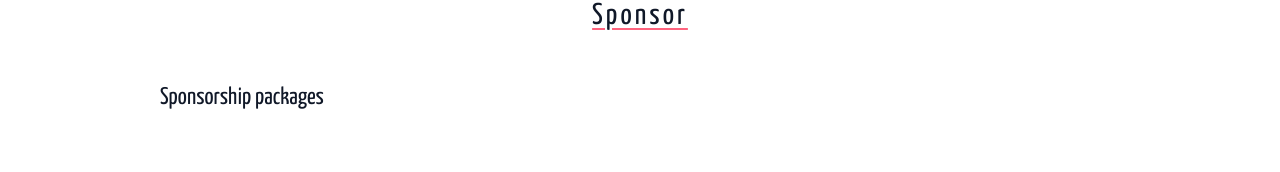
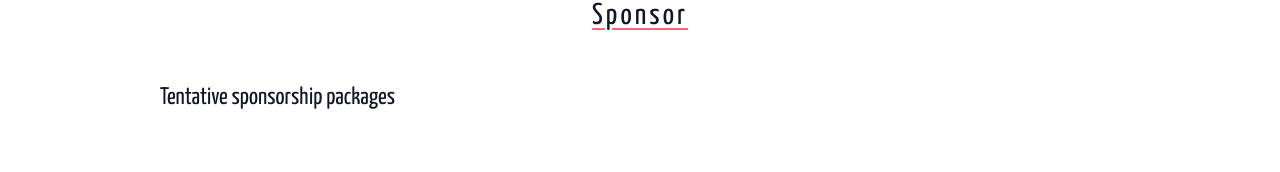
Before and after one commit to sciwork/swconf2025, a Next.js app: page /sponsor in a window 1280 px wide. Shown: the part 698-870 px from the top of the page. Built offline with nearby package versions, Linux system fonts and the light colour scheme.

Commit message:
feat: mark sponsor page as tentative and set package prices to TBD
Signed-off-by: Chun-Hsu Lai <as2266317@gmail.com>

```diff
--- a/contents/sponsor.mdx
+++ b/contents/sponsor.mdx
@@ -1,6 +1,6 @@
 # Sponsor
 
-## Sponsorship packages
+## Tentative sponsorship packages
 
 <div className="tw:overflow-x-auto tw:mb-12">
   <table className="tw:min-w-full tw:rounded-3xl tw:bg-white tw:text-slate-700">
@@ -15,9 +15,9 @@
     <tbody className="tw:text-sm">
       <tr>
         <th scope="row" className="tw:px-5 tw:py-4 tw:text-left tw:text-base tw:font-semibold tw:text-slate-900">Price (NTD)</th>
-        <td className="tw:px-5 tw:py-4 tw:text-base tw:font-semibold tw:text-slate-900">53,999</td>
-        <td className="tw:px-5 tw:py-4 tw:text-base tw:font-semibold tw:text-slate-900">70,999</td>
-        <td className="tw:px-5 tw:py-4 tw:text-base tw:font-semibold tw:text-slate-900">118,999</td>
+        <td className="tw:px-5 tw:py-4 tw:text-base tw:font-semibold tw:text-slate-900">TBD</td>
+        <td className="tw:px-5 tw:py-4 tw:text-base tw:font-semibold tw:text-slate-900">TBD</td>
+        <td className="tw:px-5 tw:py-4 tw:text-base tw:font-semibold tw:text-slate-900">TBD</td>
       </tr>
       <tr>
         <th scope="row" className="tw:px-5 tw:py-4 tw:text-left tw:font-semibold tw:text-slate-900">Sponsored complimentary tickets</th>
```
